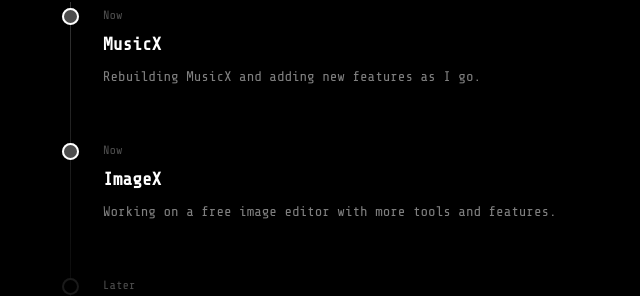
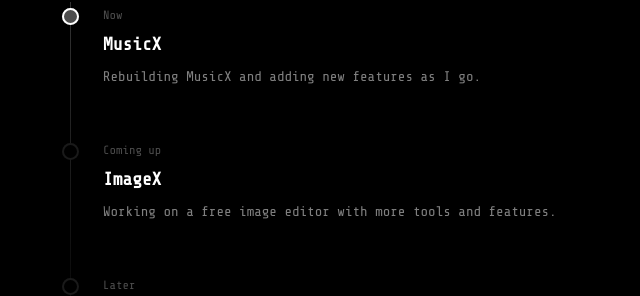
Before and after one commit to yummyfiles/yummyfiles-website, a React (Vite) app: page / in a window 1280 px wide. Shown: the part 2675-2971 px from the top of the page, without its empty margins (33-673 px from the left). Built offline with nearby package versions, Linux system fonts and the light colour scheme.

Commit message:
Move ImageX to upcoming in timeline

```diff
--- a/src/data/timeline.ts
+++ b/src/data/timeline.ts
@@ -13,10 +13,10 @@
     status: 'current',
   },
   {
-    year: 'Now',
+    year: 'Coming up',
     title: 'ImageX',
     description: 'Working on a free image editor with more tools and features.',
-    status: 'current',
+    status: 'upcoming',
   },
   {
     year: 'Later',
```
